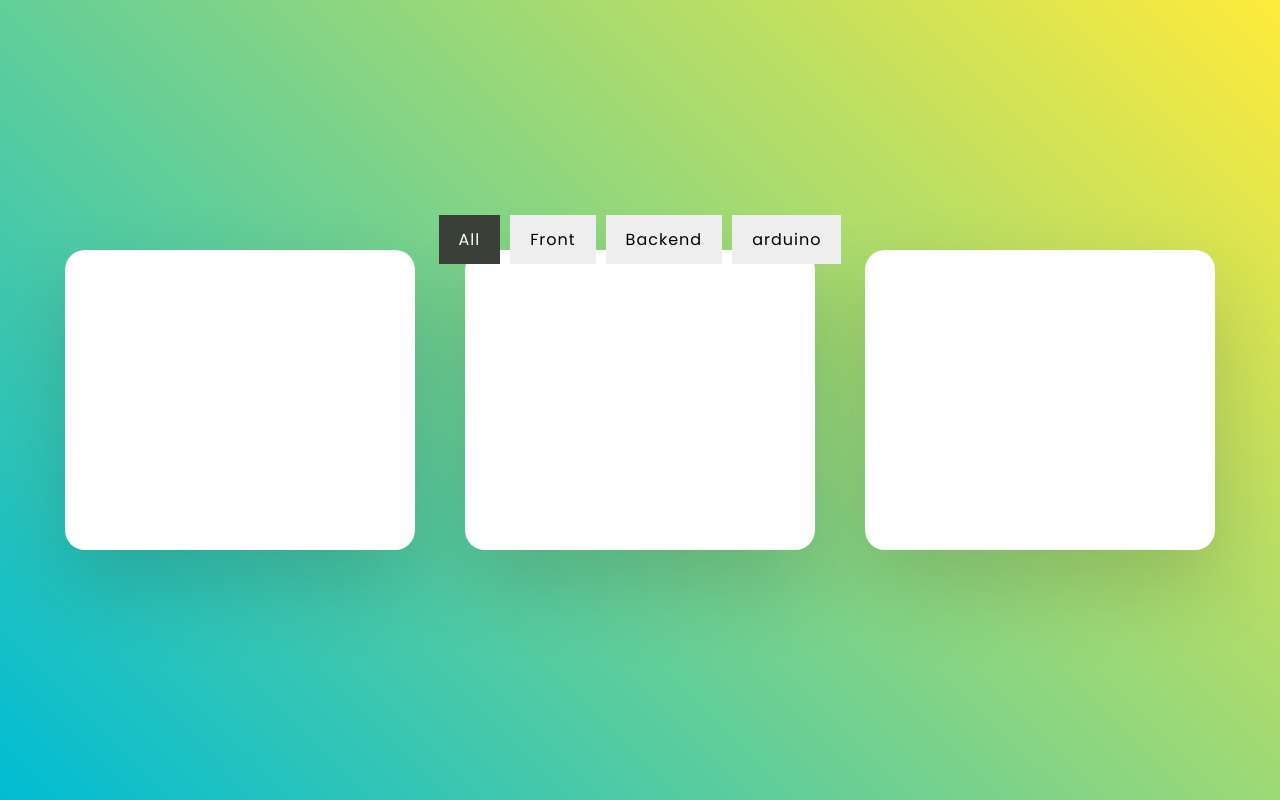
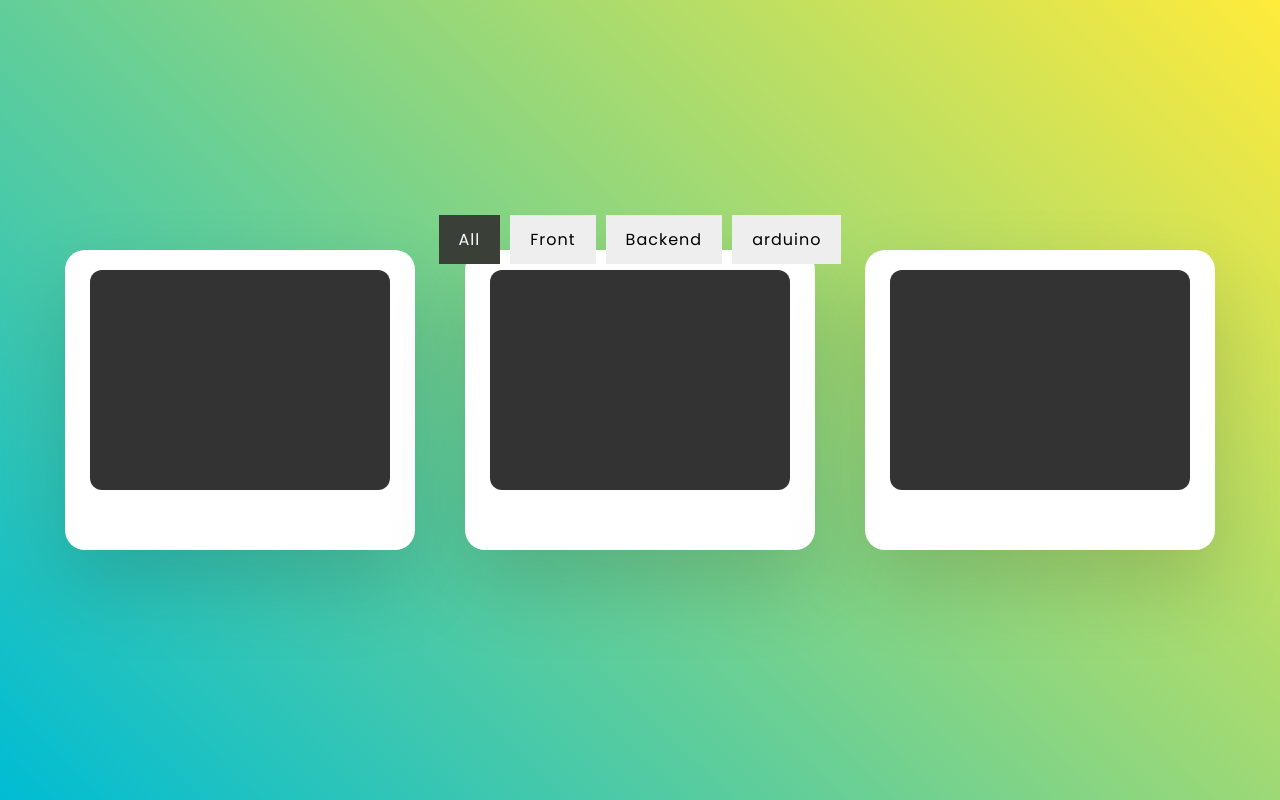
Before and after one commit to Pontessxx/Card-e-filtro, a plain HTML site: page index.html in a window 1280 px wide. Drawn offline with Linux system fonts and the light colour scheme.

Commit message:
estilizei a div para pegar a imagem e arrumei o js para não quebrar quando ocorrer a filtragem

```diff
--- a/main.js
+++ b/main.js
@@ -14,7 +14,7 @@ document.addEventListener('DOMContentLoaded', function() {
     itemBoxes.forEach(itemBox => { //para cada item da lista pega o valor da data-imagem
       const dataImagem = itemBox.getAttribute('data-imagem');
       if (filter === 'all' || filter === dataImagem) {
-        itemBox.style.display = 'block';
+        itemBox.style.display = ''; //tirei o block para não quebrar meu codigo css
       } else {
         itemBox.style.display = 'none';
       }
--- a/style.css
+++ b/style.css
@@ -51,6 +51,9 @@ ul li.active{
 }
 .container .card{
     position: relative;
+    display: flex;
+    justify-content: center;
+    align-items: flex-start;
     width: 350px;
     height: 300px;
     background: #fff;
@@ -61,3 +64,17 @@ ul li.active{
 .container .card:hover{
     height: 400px;
 }
+.container .card .imgBx{
+    position: absolute;
+    width: 300px;
+    top: 20px;
+    height: 220px;
+    background: #333;
+    border-radius: 12px;
+    transition: 0.5s;
+}
+.container .card:hover .imgBx{
+    top: -100px;
+    scale: 0.75;
+    box-shadow: 0 15px 45px rgba(0, 0, 0, 0.2);
+}
```
